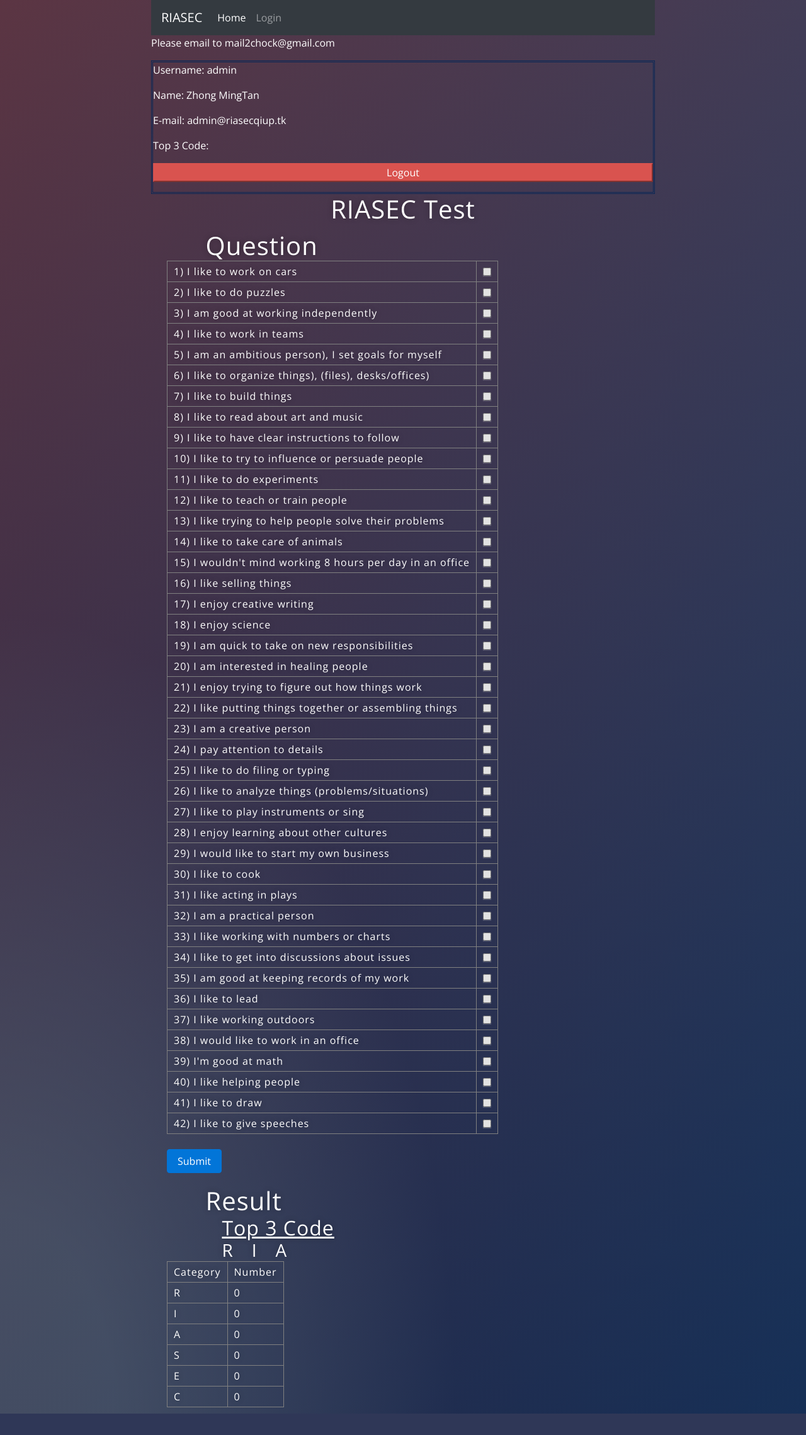
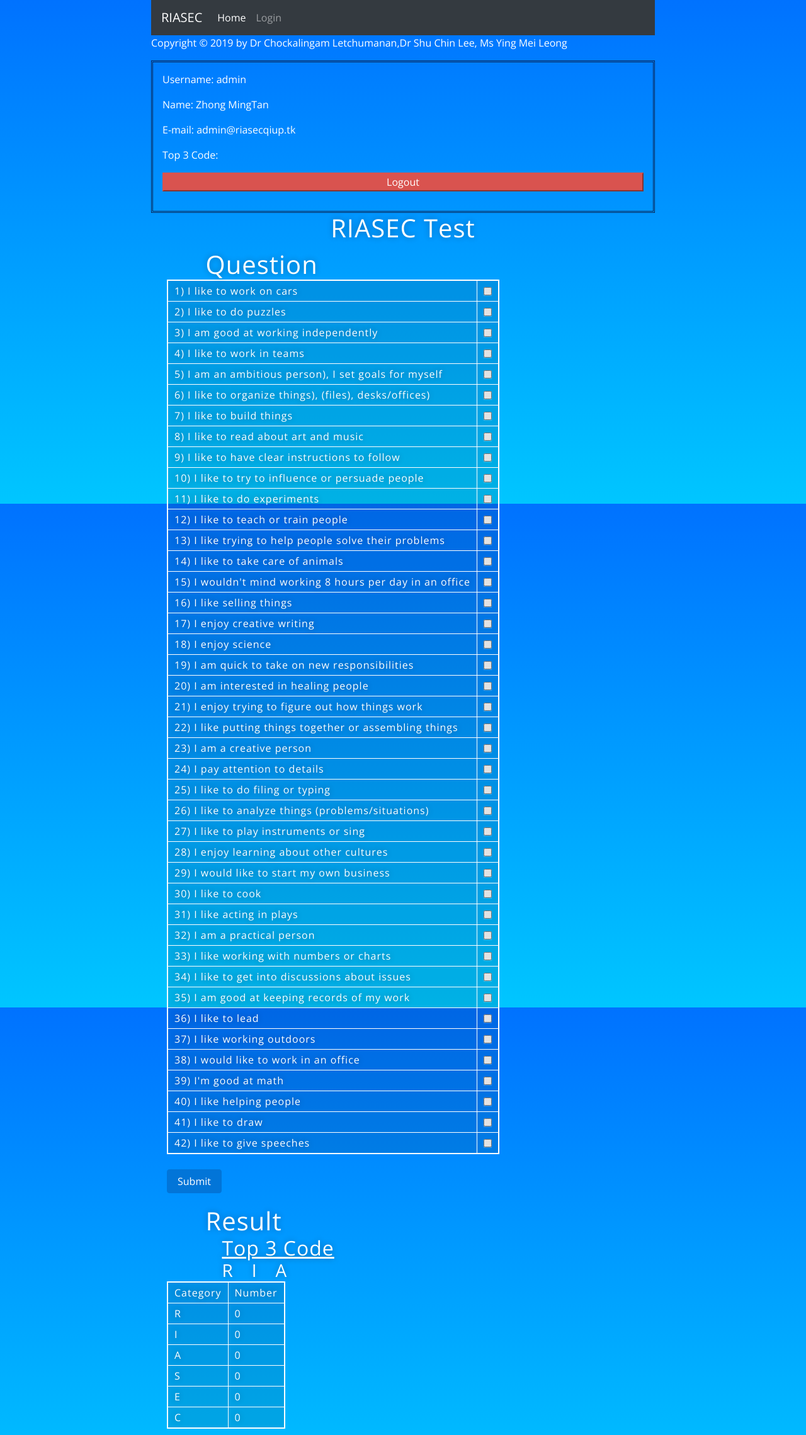
Before and after one commit to ming0520/RIASEC1, a PHP site: page /question.php in a window 1280 px wide. Shown: the whole page at 63% size. Before the commit the page ends 2245 px from the top, so only its background shows below. Run offline with PHP 8.4, Linux system fonts and the light colour scheme; a user stored in the database is signed in; data that the repository does not hold is empty.

Commit message:
Update color
-changed background color to light blue
-replace email to me to copyright statement
-added password column

```diff
--- a/css/style.css
+++ b/css/style.css
@@ -529,18 +529,19 @@ input {
 }
 
 body {
-    clear: inherit;
     margin: auto;
     width: 100%;
     height: 100%;
     font-family: 'Open Sans', sans-serif;
-    background: #092756;
-    background: -moz-radial-gradient(0% 100%, ellipse cover, rgba(104, 128, 138, .4) 10%, rgba(138, 114, 76, 0) 40%), -moz-linear-gradient(top, rgba(57, 173, 219, .25) 0%, rgba(42, 60, 87, .4) 100%), -moz-linear-gradient(-45deg, #670d10 0%, #092756 100%);
-    background: -webkit-radial-gradient(0% 100%, ellipse cover, rgba(104, 128, 138, .4) 10%, rgba(138, 114, 76, 0) 40%), -webkit-linear-gradient(top, rgba(57, 173, 219, .25) 0%, rgba(42, 60, 87, .4) 100%), -webkit-linear-gradient(-45deg, #670d10 0%, #092756 100%);
-    background: -o-radial-gradient(0% 100%, ellipse cover, rgba(104, 128, 138, .4) 10%, rgba(138, 114, 76, 0) 40%), -o-linear-gradient(top, rgba(57, 173, 219, .25) 0%, rgba(42, 60, 87, .4) 100%), -o-linear-gradient(-45deg, #670d10 0%, #092756 100%);
-    background: -ms-radial-gradient(0% 100%, ellipse cover, rgba(104, 128, 138, .4) 10%, rgba(138, 114, 76, 0) 40%), -ms-linear-gradient(top, rgba(57, 173, 219, .25) 0%, rgba(42, 60, 87, .4) 100%), -ms-linear-gradient(-45deg, #670d10 0%, #092756 100%);
-    background: -webkit-radial-gradient(0% 100%, ellipse cover, rgba(104, 128, 138, .4) 10%, rgba(138, 114, 76, 0) 40%), linear-gradient(to bottom, rgba(57, 173, 219, .25) 0%, rgba(42, 60, 87, .4) 100%), linear-gradient(135deg, #670d10 0%, #092756 100%);
-    filter: progid: DXImageTransform.Microsoft.gradient( startColorstr='#3E1D6D', endColorstr='#092756', GradientType=1);
+    background: #00c6ff;
+    /* fallback for old browsers */
+    background: -webkit-linear-gradient(to bottom, #0072ff, #00c6ff);
+    /* Chrome 10-25, Safari 5.1-6 */
+    background: linear-gradient(to bottom, #0072ff, #00c6ff);
+    /* W3C, IE 10+/ Edge, Firefox 16+, Chrome 26+, Opera 12+, Safari 7+ */
+    background-repeat: no-repeat;
+    background-attachment: fixed;
+    background-size: cover;
 }
 
 h1,
@@ -565,7 +566,9 @@ h3 {
 table {
     color: #fff;
     text-shadow: 0 0 10px rgba(0, 0, 0, 0.3);
+    background-color: rgba(0, 0, 0, 0.1);
     letter-spacing: 1px;
+    border: 2px solid #FFFFFF;
 }
 
 td {
@@ -597,6 +600,7 @@ td {
 .user_pannel {
     clear: both;
     left: 0px;
+    padding: 15px;
     position: absolute;
     color: #fff;
     border: 3px double #092756;
--- a/navbar.php
+++ b/navbar.php
@@ -34,4 +34,4 @@
   </div>
 </nav>
 
-<p style="color:white;">Please email to mail2chock@gmail.com</p>
+<p style="color:white;">Copyright &copy; 2019 by Dr Chockalingam Letchumanan,Dr Shu Chin Lee, Ms Ying Mei Leong</p>
--- a/userData.php
+++ b/userData.php
@@ -78,10 +78,11 @@
     </center>
     <div class="col">
         <div class="">
-            <table border="1" style="font-size:0.9rem;">
+            <table border="1" style="font-size:0.9rem;" class=''>
             <tr>
                 <td>ID</td>
                 <td>Username</td>
+                <td>Password</td>
                 <td>First name</td>
                 <td>Last Name</td>
                 <td>Age</td>
@@ -109,6 +110,7 @@
                     $string = "<tr><form action='". $_SERVER['PHP_SELF']."' class='user' method='post'><td>".
                     $user_count . "</td> " .
                     "<td>".$user['username'] .      " <input type = 'text' class='hidden'  value = '". $user['username']        ."' name = 'username' disabled" ."</td>".
+                    "<td>".$user['password'] .      " <input type = 'text' class='hidden'  value = '". $user['password']        ."' name = 'password' disabled" ."</td>".
                     "<td>".$user['first_name'].     " <input type = 'text' class='edit-user'  value = '". $user['first_name']      ."' name = 'first_name' required='required' " . "</td>".
                     "<td>".$user['last_name'].      " <input type = 'text' class='edit-user'  value = '". $user['last_name']       ."' name = 'last_name' required='required' " . "</td>".
                     "<td>".$user['age'] .           " <input type = 'text' class='edit-user'  value = '". $user['age']             ."' name = 'age' required='required' ". "</td>".
```
Also changed, not shown: css/gradient_form.css (+19 -3 lines).
